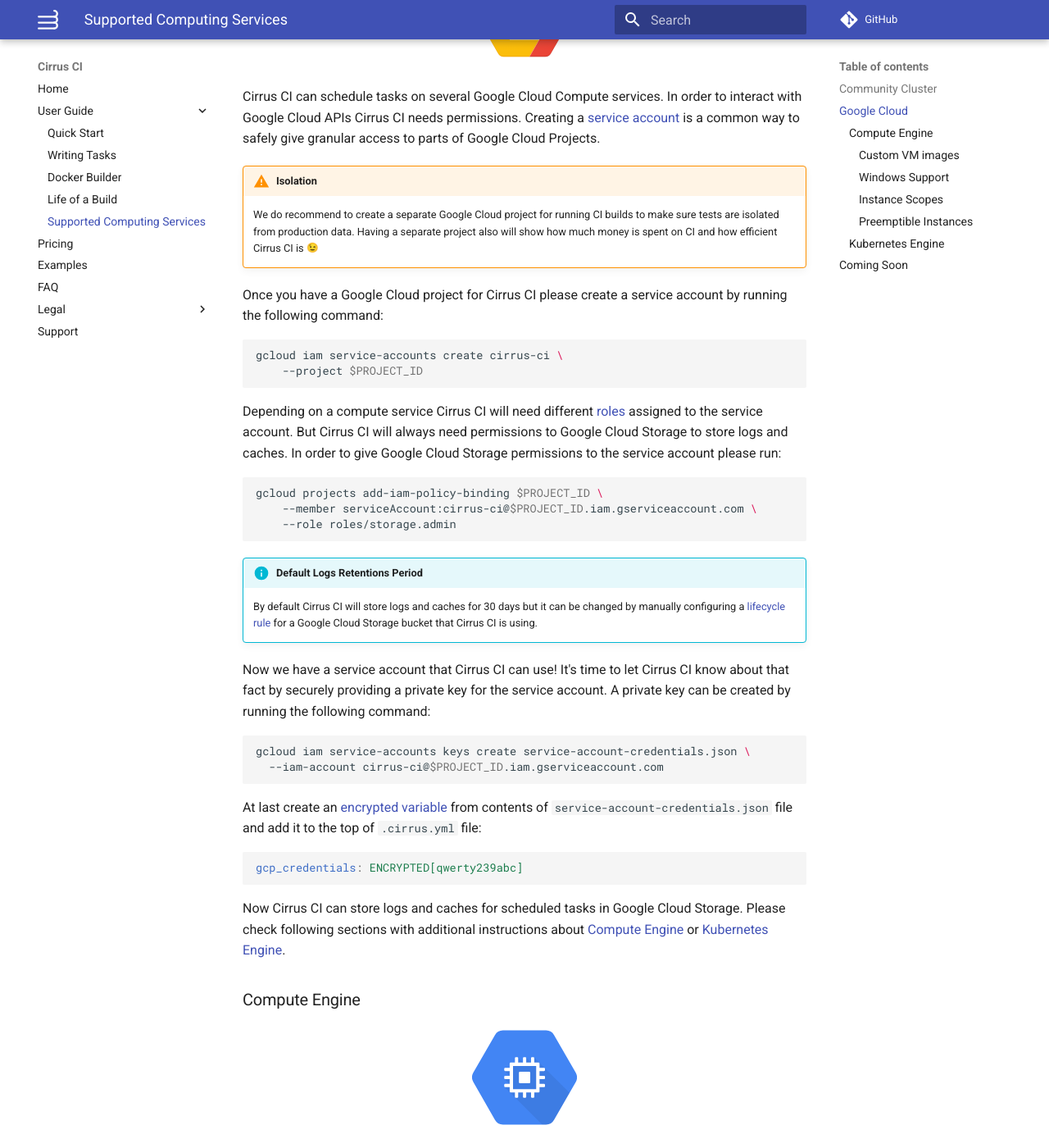
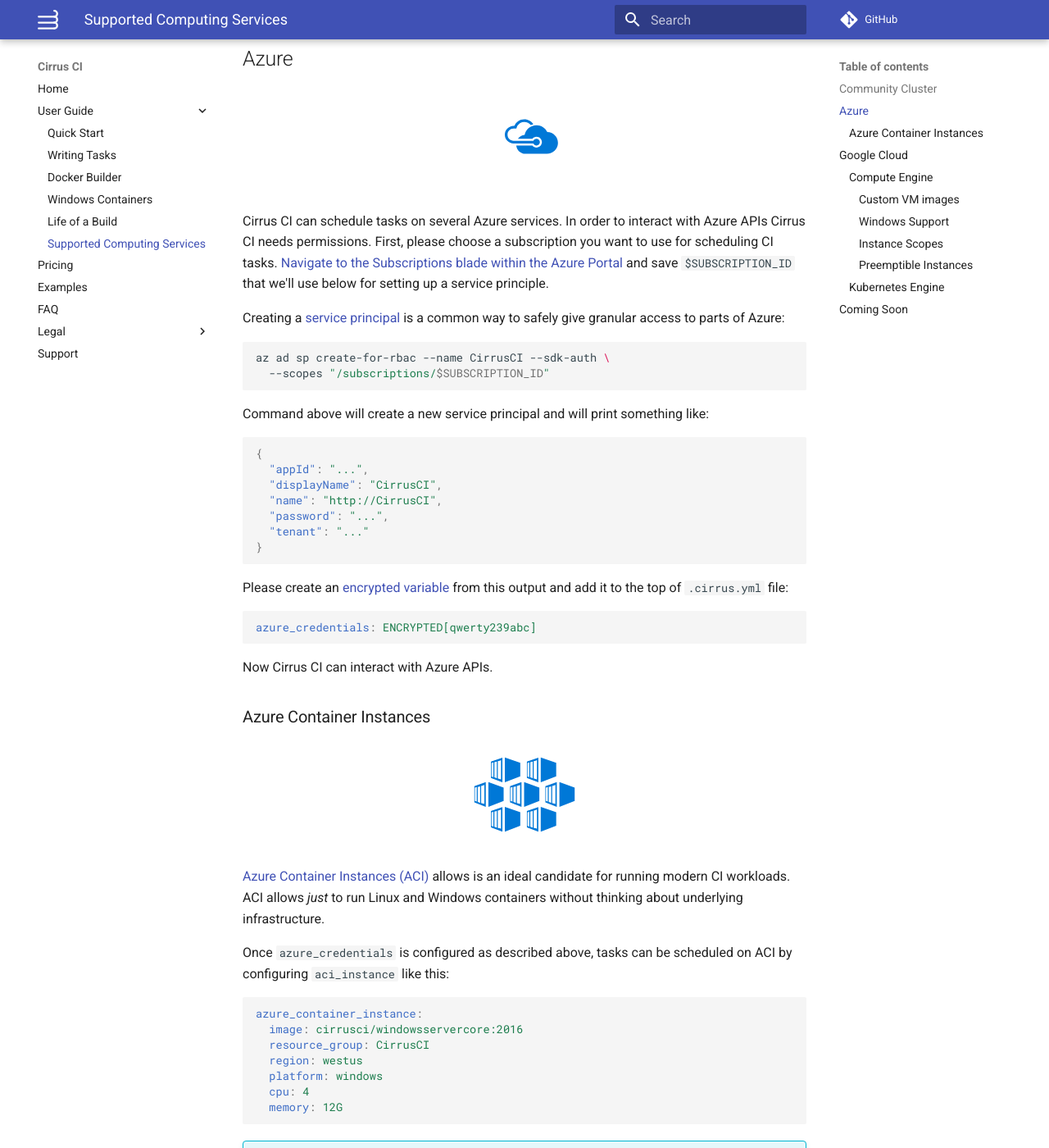
Before and after one commit to cirruslabs/cirrus-ci-docs, an MkDocs documentation site: the page built from docs/guide/supported-computing-services.md, in a window 1280 px wide and 1400 px high, scrolled down 1880 px. Shown: the whole window at 82% size. Built offline with MkDocs 1.6.1 and Material for MkDocs 9.7.7, drawn with Linux system fonts in a browser that asks for light colours; emoji names are drawn with the system emoji font; comment, search, counter and statistics services are not loaded; old or Windows-style settings are respelled for this version of MkDocs; some of the changed text lies outside the part shown.

Commit message:
windows support

````diff
--- a/docs/guide/supported-computing-services.md
+++ b/docs/guide/supported-computing-services.md
@@ -12,6 +12,15 @@
   </a>
   <a href="#kubernetes-engine">
     <img style="width:128px;height:128px;" src="/assets/images/gcp/Kubernetes_logo.svg" />
+  </a>
+</p>
+
+<p align="center">
+  <a href="#azure">
+    <img style="width:128px;height:128px;" src="/assets/images/azure/Microsoft Azure.svg"/>
+  </a>
+  <a href="#azure-container-instances">
+    <img style="width:128px;height:128px;" src="/assets/images/azure/Azure Container Service.svg"/>
   </a>
 </p>
 
@@ -60,6 +69,79 @@ Containers on Community Cluster can use maximum 8.0 CPUs and up to 24 Gb of memo
 !!! warning "Scheduling Times on Community Cluster"
     Since Community Cluster is shared, scheduling times for containers can vary from time to time. Also the smaller a container
     require resources faster it will be scheduled.
+
+## Azure
+
+<p align="center">
+  <a href="#google-cloud">
+    <img style="width:128px;height:128px;" src="/assets/images/azure/Microsoft Azure.svg"/>
+  </a>
+  </a>
+</p>
+
+Cirrus CI can schedule tasks on several Azure services. In order to interact with Azure APIs
+Cirrus CI needs permissions. First, please choose a subscription you want to use for scheduling CI tasks.
+[Navigate to the Subscriptions blade within the Azure Portal](https://portal.azure.com/#blade/Microsoft_Azure_Billing/SubscriptionsBlade)
+and save `$SUBSCRIPTION_ID` that we'll use below for setting up a service principle.
+
+Creating a [service principal](https://docs.microsoft.com/en-us/cli/azure/create-an-azure-service-principal-azure-cli)
+is a common way to safely give granular access to parts of Azure:
+
+```bash
+az ad sp create-for-rbac --name CirrusCI --sdk-auth \
+  --scopes "/subscriptions/$SUBSCRIPTION_ID"
+```
+
+Command above will create a new service principal and will print something like:
+
+```json
+{
+  "appId": "...",
+  "displayName": "CirrusCI",
+  "name": "http://CirrusCI",
+  "password": "...",
+  "tenant": "..."
+}
+```
+
+Please create an [encrypted variable](writing-tasks.md#encrypted-variables) from this output and
+add it to the top of `.cirrus.yml` file:
+
+```yaml
+azure_credentials: ENCRYPTED[qwerty239abc]
+```
+
+Now Cirrus CI can interact with Azure APIs.
+
+### Azure Container Instances
+
+<p align="center">
+  <a href="#compute-engine">
+    <img style="width:128px;height:128px;" src="/assets/images/azure/Azure Container Service.svg"/>
+  </a>
+</p>
+
+[Azure Container Instances (ACI)](https://azure.microsoft.com/en-us/services/container-instances/) allows is an ideal
+candidate for running modern CI workloads. ACI allows *just* to run Linux and Windows containers without thinking about
+underlying infrastructure.
+
+Once `azure_credentials` is configured as described above, tasks can be scheduled on ACI by configuring `aci_instance` like this:
+
+
+```yaml
+azure_container_instance:
+  image: cirrusci/windowsservercore:2016
+  resource_group: CirrusCI
+  region: westus
+  platform: windows
+  cpu: 4
+  memory: 12G
+```
+
+!!! info "About Docker Images to use with ACI"
+    Linux-based images are usually pretty small and doesn't require much tweaking. For Windows containers ACI recommends
+    to follow a [few simple advices](https://docs.microsoft.com/en-us/azure/container-instances/container-instances-troubleshooting#container-takes-a-long-time-to-start)
+    in order to reduce startup time.
 
 ## Google Cloud
 
--- a/mkdocs.yml
+++ b/mkdocs.yml
@@ -59,6 +59,7 @@ pages:
     - 'Quick Start': guide/quick-start.md
     - 'Writing Tasks': guide/writing-tasks.md
     - 'Docker Builder': guide/docker-builder.md
+    - 'Windows Containers': guide/windows.md
     - 'Life of a Build': guide/build-life.md
     - 'Supported Computing Services': guide/supported-computing-services.md
   - Pricing: pricing.md
````
Also changed, not shown: other parts of docs/guide/supported-computing-services.md (+1 -1 lines), docs/guide/windows.md (added, +15 -0 lines), docs/assets/images/azure/Azure Container Service.svg (added), docs/assets/images/azure/Microsoft Azure.svg (added).
